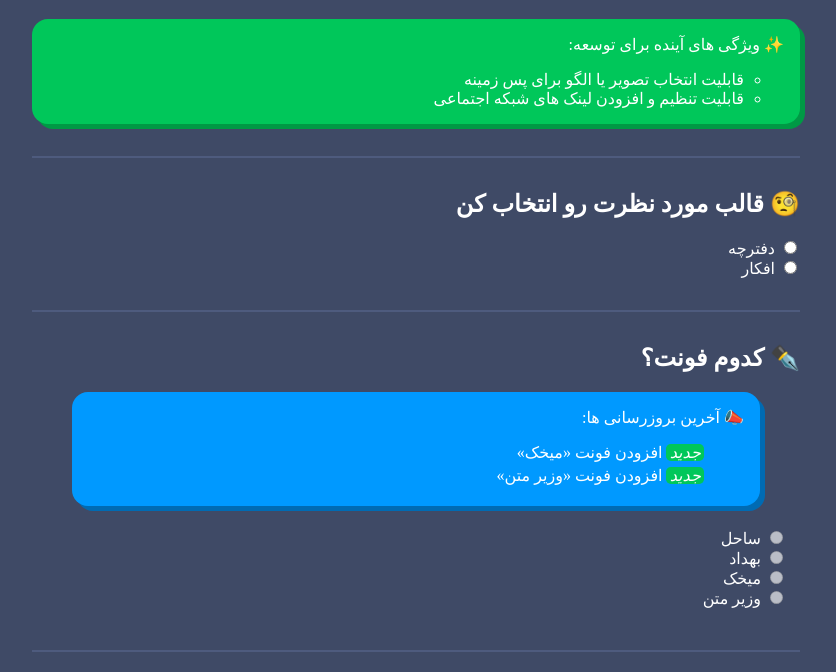
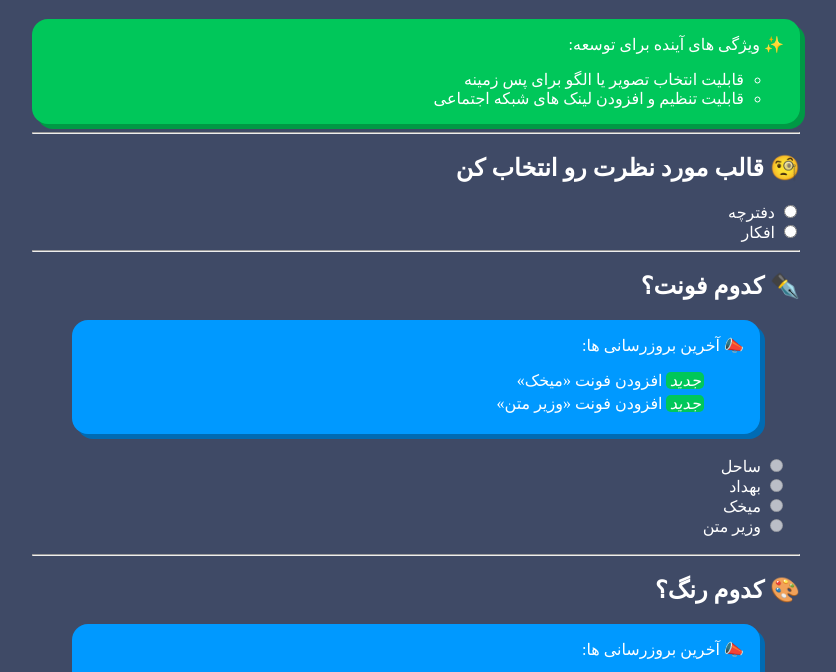
Before and after one commit to pikhosh/Sefareshi, a plain HTML site: page index.html in a window 1280 px wide. Shown: the part 62-734 px from the top of the page, without its empty margins (224-1060 px from the left). Drawn offline with Linux system fonts and the light colour scheme; a small style sheet from the web is missing; a web font is replaced by a local one.

Commit message:
Update style.css

```diff
--- a/style.css
+++ b/style.css
@@ -68,12 +68,6 @@ blockquote.release-note li {
   margin: 0.3rem 0;
 }
 /* ------------------------- */
-
-hr {
-  border-color: hsl(223, 24%, 40%);
-  border-style: solid;
-  margin: 2rem 0;
-}
 
 button {
   background-color: hsl(223, 24%, 90%);
```
